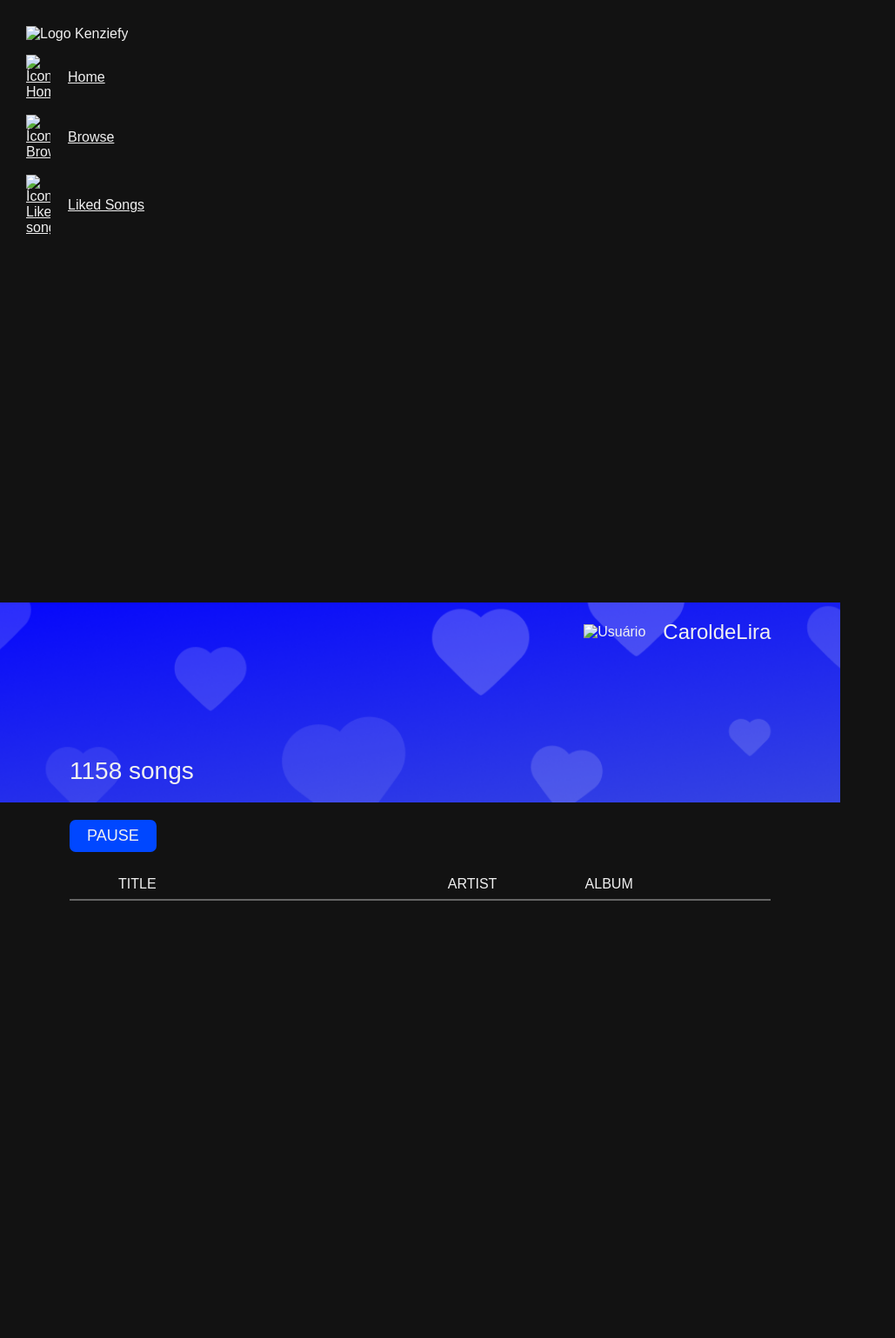
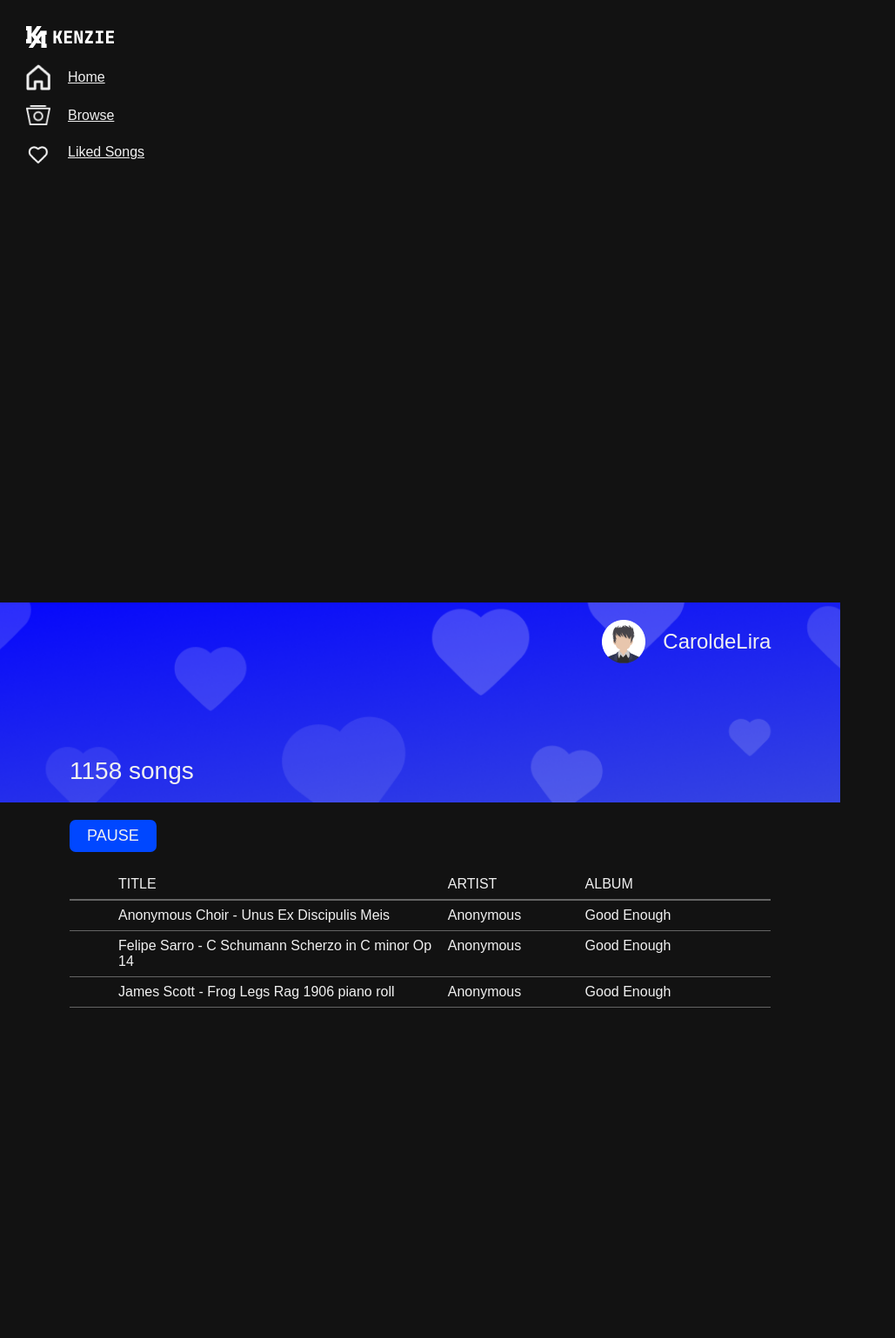
Before and after one commit to caroldelira/projeto-kenziefy, a plain HTML site: page index.html in a window 1280 px wide. Shown: the top 1539 px of the page at 87% size, without its empty margins (0-1029 px from the left). Drawn offline with Linux system fonts and the light colour scheme; the site is published under a folder, as on GitHub Pages, so addresses that start at the root find nothing.

Commit message:
Add files via upload

```diff
--- a/index.html
+++ b/index.html
@@ -18,7 +18,7 @@
       <aside class="sidebarMenuNavegacao">
         <!-- Menu Lateral de Opções -->
 
-        <img src="/src/img/logo.png" alt="Logo Kenziefy" />
+        <img src="./src/img/logo.png" alt="Logo Kenziefy" />
 
         <nav class="menuNavegacao">
           <!--Menu lateral na parte esquerda, área de navegação-->
@@ -27,19 +27,19 @@
             <!--Ítens de lista para navegação-->
             <li>
               <a href="https://kenzie.com.br/">
-                <img src="/src/img/icone1.png" alt="Ícone Home" />
+                <img src="./src/img/icone1.png" alt="Ícone Home" />
                 Home
               </a>
             </li>
             <li>
               <a href="https://kenzie.com.br/">
-                <img src="/src/img/icone2.png" alt="Ícone Browse" />
+                <img src="./src/img/icone2.png" alt="Ícone Browse" />
                 Browse
               </a>
             </li>
             <li>
               <a href="https://kenzie.com.br/">
-                <img src="/src/img/icone3.png" alt="Ícone Liked songs" />
+                <img src="./src/img/icone3.png" alt="Ícone Liked songs" />
                 Liked Songs
               </a>
             </li>
@@ -53,7 +53,7 @@
           <!-- Cabeçalho da seção-->
 
           <div class="user">
-            <img src="/src/img/user.png" alt="Usuário" />
+            <img src="./src/img/user.png" alt="Usuário" />
             <h2>CaroldeLira</h2>
           </div>
 
@@ -85,7 +85,7 @@
         <div class="infoMusicaAtual">
           <!-- Lado esquerdo do player -->
           <figure class="imagemAlbum">
-            <img id="fotoAlbum" src="/src/img/album4.png" alt="Album" />
+            <img id="fotoAlbum" src="./src/img/album4.png" alt="Album" />
             <figcaption>Legenda</figcaption>
           </figure>
 
@@ -114,6 +114,6 @@
       </section>
     </main>
 
-    <script type="text/javascript" src="/src/js/script.js"></script>
+    <script type="text/javascript" src="./src/js/script.js"></script>
   </body>
 </html>
```
